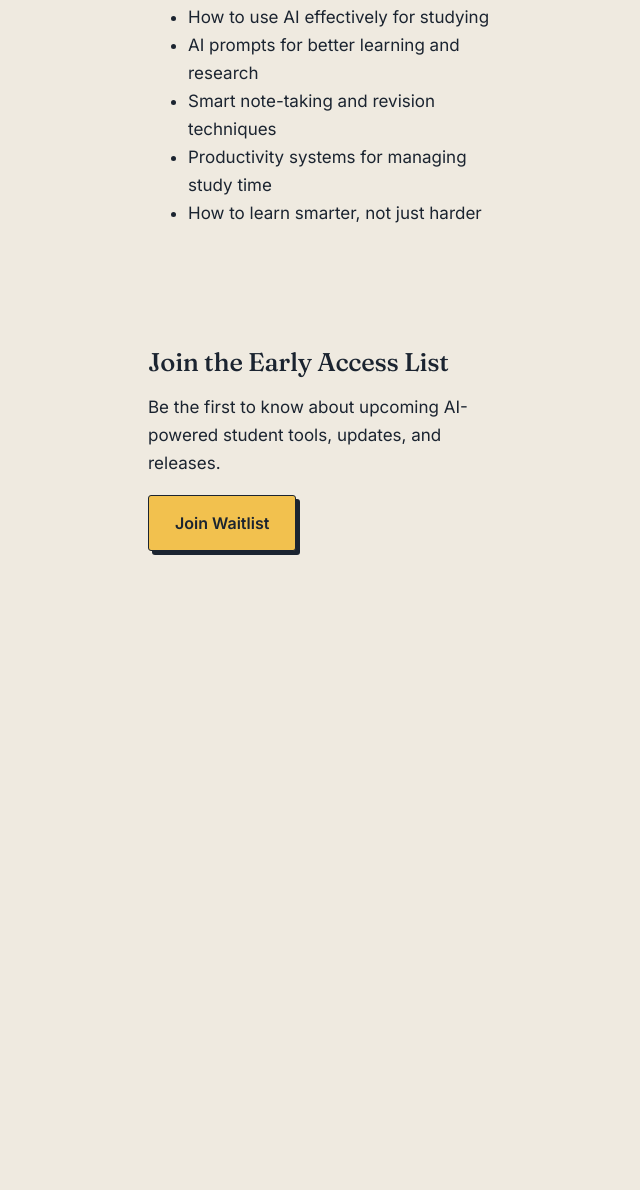
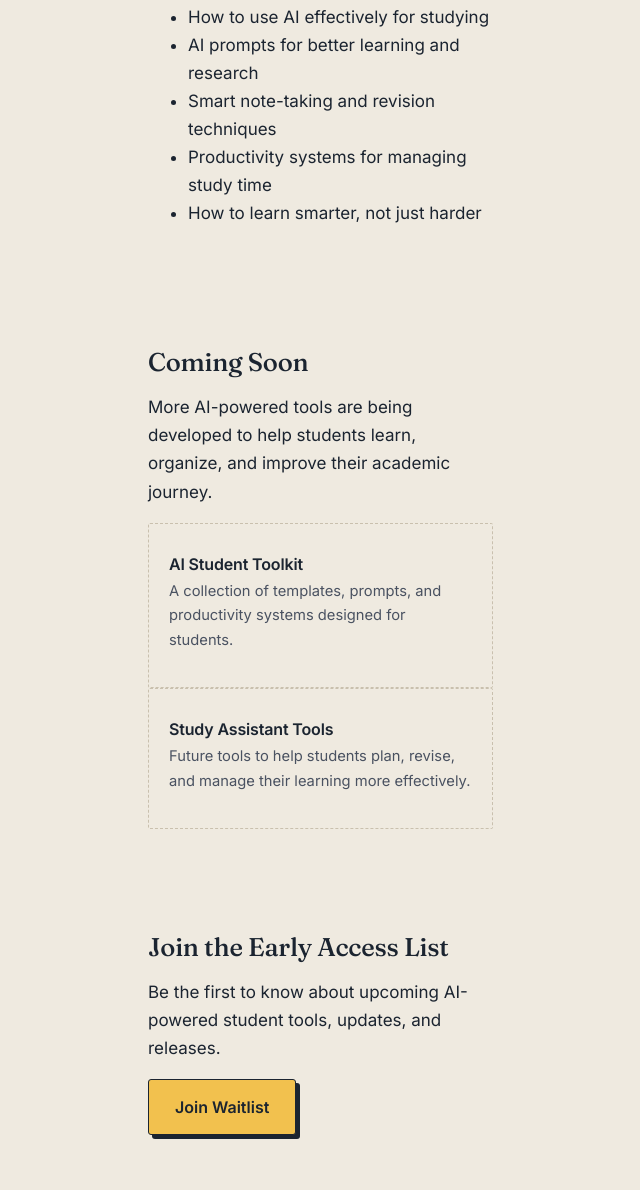
Before and after one commit to dlaminimukelo600-create/The-A.I.-powered-student-, a plain HTML site: page index.html in a window 1280 px wide. Shown: the part 1003-2193 px from the top of the page, without its empty margins (170-810 px from the left). Before the commit the page ends 1662 px from the top, so only its background shows below. Drawn offline with Linux system fonts and the light colour scheme.

Commit message:
Update index.html

```diff
--- a/index.html
+++ b/index.html
@@ -473,6 +473,7 @@
       <a href="#inside">What's inside</a>
       <a href="#faq">FAQ</a>
       <a href="#author">Author</a>
+      <a href="#waitlist">Waitlist</a>
       <a href="https://whop.com/smart-g-c0cc/website-52-9168/" target="_blank" rel="noopener">Get the ebook</a>
     </nav>
   </div>
@@ -521,6 +522,35 @@ A practical guide designed to help students use AI as a learning partner and imp
 </ul>
 
 </section>
+  <section id="coming-soon">
+
+<h2>Coming Soon</h2>
+
+<p>
+More AI-powered tools are being developed to help students learn, organize, and improve their academic journey.
+</p>
+
+<div class="soon-card">
+
+<h3>AI Student Toolkit</h3>
+
+<p>
+A collection of templates, prompts, and productivity systems designed for students.
+</p>
+
+</div>
+
+<div class="soon-card">
+
+<h3>Study Assistant Tools</h3>
+
+<p>
+Future tools to help students plan, revise, and manage their learning more effectively.
+</p>
+
+</div>
+
+  </section>
   <section id="waitlist">
 
 <h2>Join the Early Access List</h2>
```
